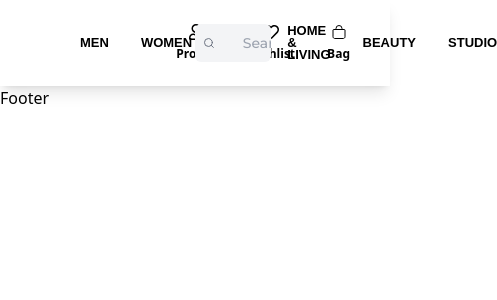
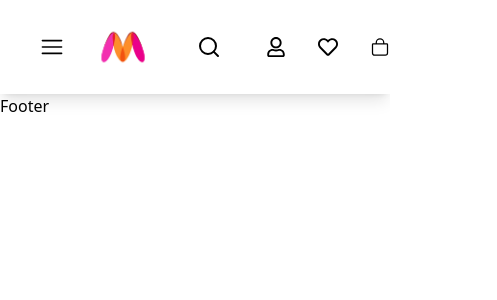
Before and after one commit to vitviki/clothing-store-almabetter, a React (Vite) app: page /search/1 in a window 390 px wide. Shown: the top 300 px of the page, 497 px wide, since content can reach past the window. Built offline with nearby package versions, Linux system fonts and the light colour scheme; a web font is replaced by a local one.

Commit message:
Navbar responsivness

```diff
--- a/src/assets/index.js
+++ b/src/assets/index.js
@@ -1,5 +1,7 @@
 import logo from "./logo.png";
+import discount_400 from "./400_discount.jpg";
 
 export const assets = {
   logo,
+  discount_400,
 };
--- a/src/components/Icons.jsx
+++ b/src/components/Icons.jsx
@@ -2,7 +2,7 @@ const Icons = ({ icon, text }) => {
   return (
     <div className="flex flex-col gap-1.5 justify-center items-center">
       {icon}
-      <p className="text-xs font-bold">{text}</p>
+      <p className="lg:block hidden text-xs font-bold">{text}</p>
     </div>
   );
 };
--- a/src/components/Navbar.jsx
+++ b/src/components/Navbar.jsx
@@ -1,17 +1,62 @@
+import { useState } from "react";
 import { Link } from "react-router-dom";
 import { assets } from "../assets/index";
 import { navLinks, navProfileIcons } from "../Utils/utils";
 import { FiSearch } from "react-icons/fi";
+import { GoArrowLeft, GoArrowRight } from "react-icons/go";
+import { RxHamburgerMenu } from "react-icons/rx";
+import { MdOutlineKeyboardArrowRight } from "react-icons/md";
 import Icons from "./Icons";
 
 const Navbar = () => {
+  const [sideMenuVisible, setSideMenuVisible] = useState(false);
+  const [searchMenuVisible, setSearchMenuVisible] = useState(false);
+
   return (
-    <header className="w-full px-10 py-6 flex justify-between shadow-lg">
-      <div className="w-[50%] flex gap-10 items-center justify-start">
+    <header>
+      <nav className="w-full px-10 py-6 flex justify-between shadow-lg max-w-full">
+        <div className="lg:w-[50%] flex lg:gap-10 items-center justify-start">
+          <RxHamburgerMenu
+            className="xl:hidden text-2xl cursor-pointer"
+            onClick={() => setSideMenuVisible(true)}
+          />
+
+          {/* MOBILE MENU */}
+          <div
+            className={`absolute inset-y-0 left-0 overflow-hidden bg-white transition-all ${
+              sideMenuVisible ? "w-[50%]" : "w-0"
+            } shadow-lg flex flex-col`}
+          >
+            <div className="mt-5">
+              <div
+                className="flex gap-2 items-center justify-end w-full pr-5 cursor-pointer"
+                onClick={() => setSideMenuVisible(false)}
+              >
+                <GoArrowLeft className="text-3xl text-gray-600 cursor-pointer" />
+                <p>Back</p>
+              </div>
+              <ul className="mt-10 flex flex-col gap-8 items-start px-5">
+                {navLinks.map((link) => (
+                  <li
+                    key={link._id}
+                    className="nav_links_style flex justify-between w-full items-center"
+                  >
+                    {link.title}
+                    <MdOutlineKeyboardArrowRight className="text-2xl" />
+                  </li>
+                ))}
+              </ul>
+            </div>
+          </div>
+
           <Link to="/">
-          <img src={assets.logo} alt="logo" className="w-[120px]" />
+            <img
+              src={assets.logo}
+              alt="logo"
+              className="w-[120px] min-w-[120px]"
+            />
           </Link>
-        <ul className="flex gap-8 items-center">
+          <ul className="hidden xl:flex gap-8 items-center">
             {navLinks.map((link) => (
               <li key={link._id} className="nav_links_style">
                 {link.title}
@@ -20,28 +65,55 @@ const Navbar = () => {
           </ul>
         </div>
 
-      <div className="w-[50%] flex gap-10 justify-between ">
-        <div className="relative flex rounded-md items-center w-[75%] bg-gray-100 gap-2 pl-2">
+        <div className="lg:w-[50%] w-full flex lg:justify-center justify-end  lg:pl-10 2xl:pl-0 gap-10">
+          <div className="hidden lg:flex relative  rounded-md items-center w-[75%] bg-gray-100 gap-2 pl-2">
             <FiSearch
               fontSize={20}
               className="text-gray-500 inset-y-0 left-10 cursor-pointer"
             />
             <input
               type="text"
-            placeholder="Search for products, brands and more"
-            className="w-full bg-transparent border-none focus:border-none active:border-none active:outline-none outline-none pl-5 font-montserrat text-sm font-medium"
+              placeholder="Search for brands & products"
+              className="w-full bg-transparent border-none focus:border-none active:border-none active:outline-none outline-none pl-5 font-montserrat 2xl:text-sm text-xs font-medium"
             />
           </div>
-        <div className="flex gap-8 w-[25%] justify-end">
+          <div className="flex gap-8 justify-end items-center">
+            <FiSearch
+              className="lg:hidden cursor-pointer min-w-[50px] text-2xl"
+              onClick={() => setSearchMenuVisible(true)}
+            />
             {navProfileIcons.map((item) => (
               <Icons
                 key={item._id}
-              icon={<item.icon className="text-base font-extralight" />}
+                icon={
+                  <item.icon className="lg:text-base lg:font-extralight text-xl font-semibold" />
+                }
                 text={item.title}
               />
             ))}
           </div>
         </div>
+
+        {/* SEARCH MENU */}
+        <div
+          className={`absolute inset-y-0 right-0 overflow-hidden bg-white transition-all ${
+            searchMenuVisible ? "w-full" : "w-0"
+          } mt-5`}
+        >
+          <div className="relative w-full border-b-2 pb-5 px-3 flex items-center">
+            <GoArrowRight
+              className="text-3xl absolute text-gray-600 cursor-pointer"
+              onClick={() => setSearchMenuVisible(false)}
+            />
+            <input
+              type="text"
+              placeholder="Search for brands & products"
+              className="w-full bg-transparent border-none focus:border-none active:border-none active:outline-none outline-none pl-10 font-montserrat text-base font-medium"
+            />
+            <FiSearch className="text-2xl" />
+          </div>
+        </div>
+      </nav>
     </header>
   );
 };
```
Also changed, not shown: src/assets/400_discount.jpg (added). Lines whose indentation alone changed are shown as unchanged.
